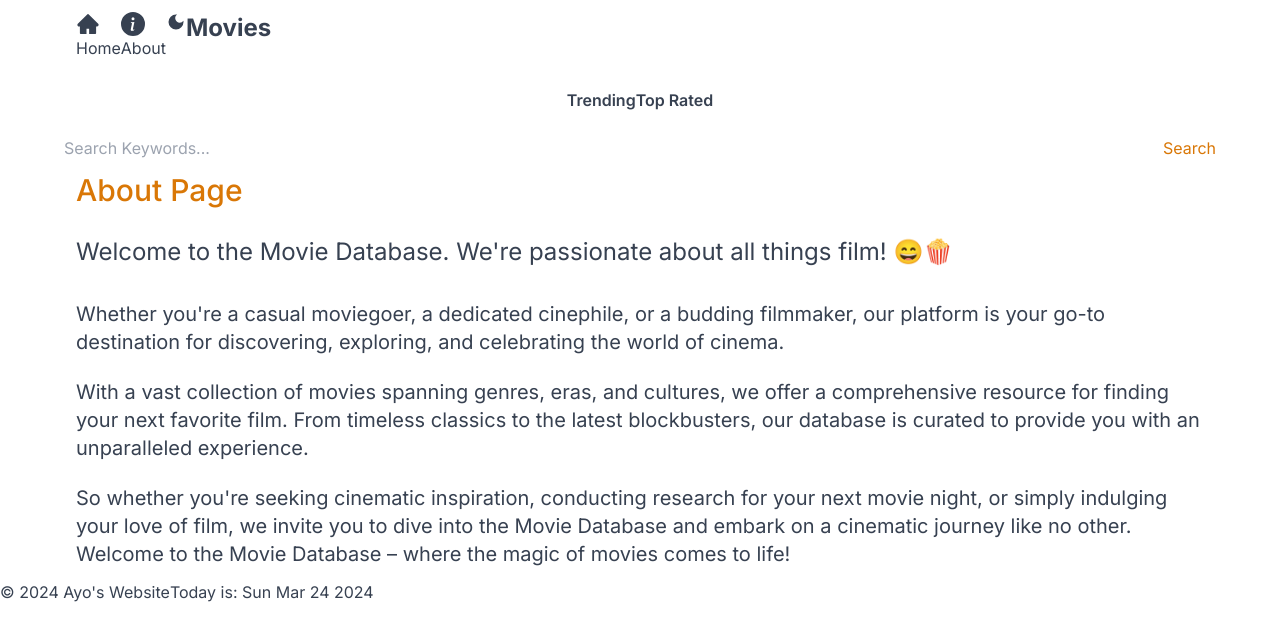
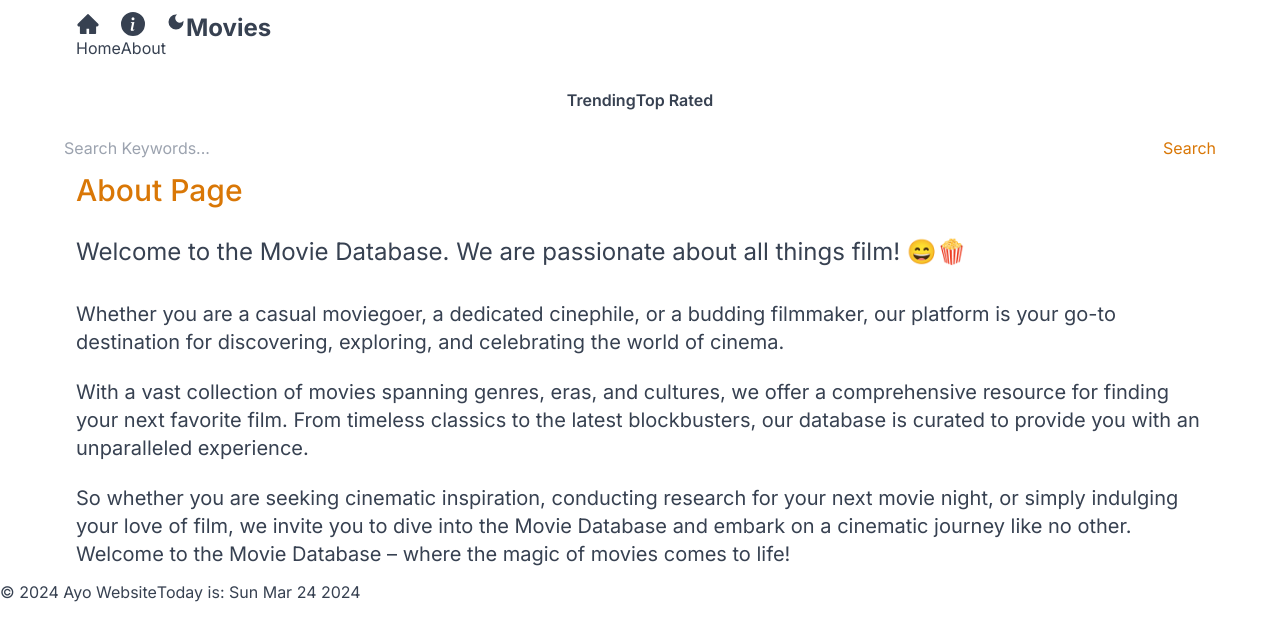
Before and after one commit to Meshclan1/movie-app, a Next.js app: page /About in a window 1280 px wide. Shown: the top 640 px of the page. Built offline with nearby package versions, Linux system fonts and the light colour scheme.

Commit message:
minor app updates

```diff
--- a/src/Components/Footer.jsx
+++ b/src/Components/Footer.jsx
@@ -9,11 +9,9 @@ export default function Footer() {
   return (
     <footer className="dark:bg-gray-800 bg-amber-100 fixed bottom-0 w-full py-2 ">
       <div className="container mx-auto flex  justify-between ">
-        <p>&copy; {new Date().getFullYear()} Ayo's Website</p>
+        <p>&copy; {new Date().getFullYear()} Ayo Website</p>
         <p className="text-sm">Today is: {getCurrentDate()}</p>
       </div>
     </footer>
   );
 }
-
-// bg-gray-800 text-white py-4 fixed bottom-0 w-full
--- a/src/app/About/page.jsx
+++ b/src/app/About/page.jsx
@@ -5,12 +5,12 @@ export default function AboutPage() {
     <div className="max-w-6xl mx-auto p-3 space-y-4">
       <h1 className="text-3xl font-medium text-amber-600">About Page</h1>
       <p className="text-2xl font-normal pt-3">
-        Welcome to the Movie Database. We're passionate about all things film!
+        Welcome to the Movie Database. We are passionate about all things film!
         😄🍿
       </p>
 
       <p className="text-xl font-normal pt-4">
-        Whether you're a casual moviegoer, a dedicated cinephile, or a budding
+        Whether you are a casual moviegoer, a dedicated cinephile, or a budding
         filmmaker, our platform is your go-to destination for discovering,
         exploring, and celebrating the world of cinema.
       </p>
@@ -22,11 +22,11 @@ export default function AboutPage() {
         provide you with an unparalleled experience.
       </p>
       <p className="text-xl font-normal pt-1.5">
-        So whether you're seeking cinematic inspiration, conducting research for
-        your next movie night, or simply indulging your love of film, we invite
-        you to dive into the Movie Database and embark on a cinematic journey
-        like no other. Welcome to the Movie Database – where the magic of movies
-        comes to life!
+        So whether you are seeking cinematic inspiration, conducting research
+        for your next movie night, or simply indulging your love of film, we
+        invite you to dive into the Movie Database and embark on a cinematic
+        journey like no other. Welcome to the Movie Database – where the magic
+        of movies comes to life!
       </p>
     </div>
   );
```
Also changed, not shown: src/Components/Card.jsx (+1 -0 lines), src/app/movie/[id]/page.jsx (+1 -0 lines).
